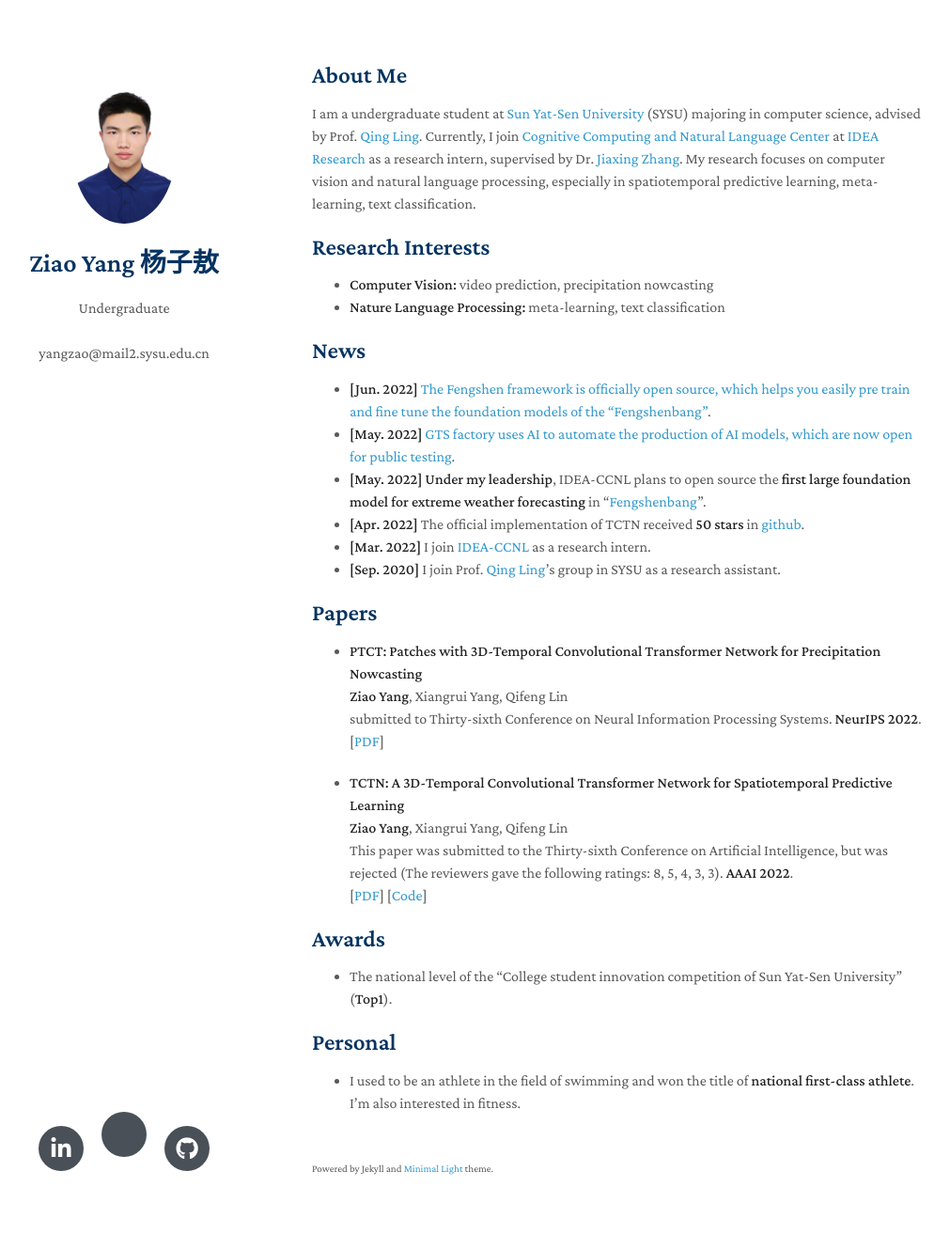
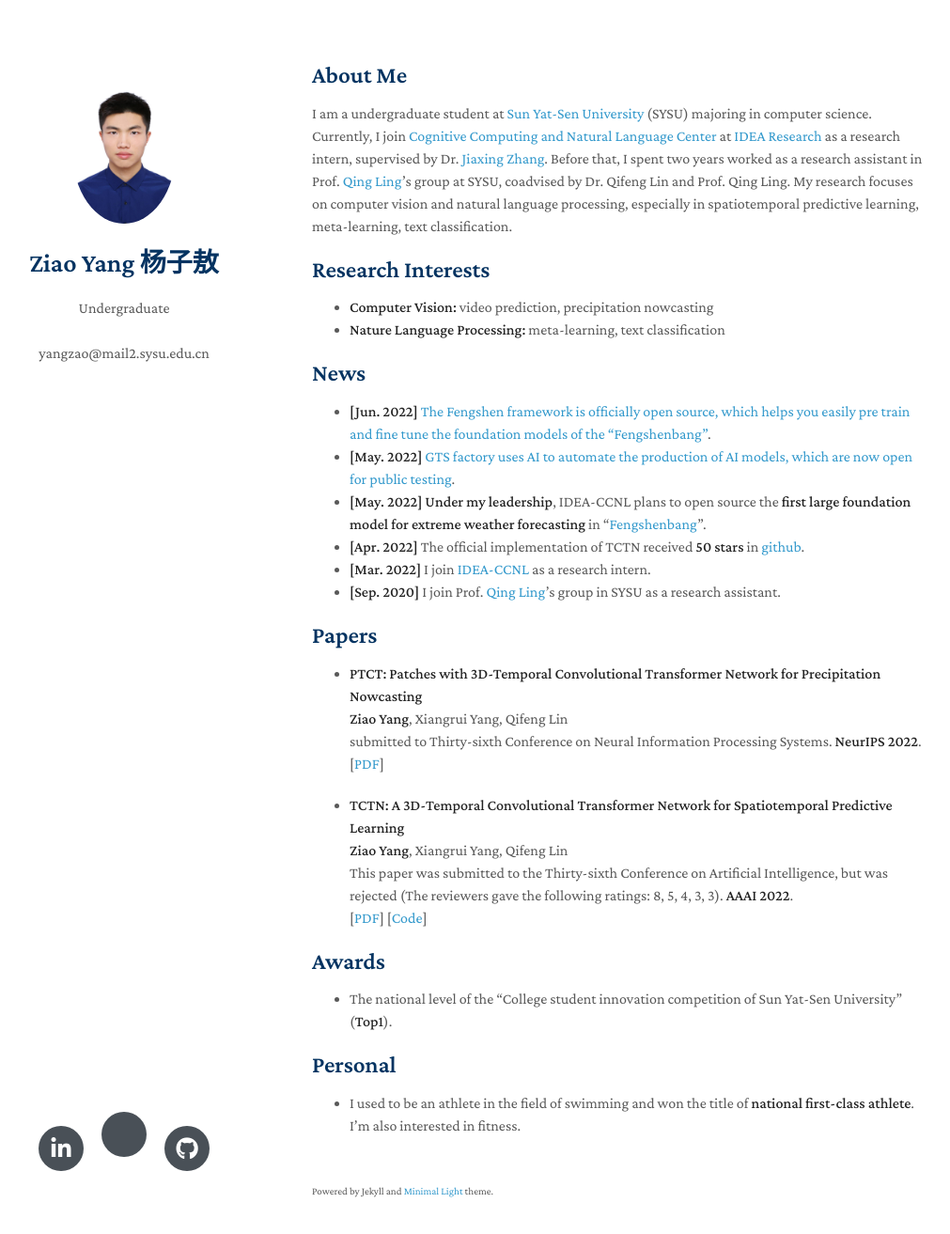
Before and after one commit to yangziao56/homepage, a Jekyll site: the page built from index.md, in a window 1280 px wide and 1348 px high. Shown: the top 1313 px of the window at 94% size, without its empty margins (138-1149 px from the left). Built offline with Jekyll 4.4.1, drawn with Linux system fonts in a browser that asks for light colours; nearby versions of some CDN libraries; a style sheet for code colours, icons or effects is not loaded; our own code applies the rules of GitHub Pages for plain Markdown files.

Commit message:
Update index.md
Signed-off-by: Ziao Yang <70676524+yangziao56@users.noreply.github.com>

```diff
--- a/index.md
+++ b/index.md
@@ -4,7 +4,7 @@ layout: homepage
 
 ## About Me
 
-I am a undergraduate student at [Sun Yat-Sen University](https://www.sysu.edu.cn/sysuen/) (SYSU) majoring in computer science, advised by Prof. [Qing Ling](http://home.ustc.edu.cn/~qingling/). Currently, I join [Cognitive Computing and Natural Language Center](https://idea.edu.cn/en/ccnl.html) at [IDEA Research](https://idea.edu.cn/en/about-idea.html) as a research intern, supervised by Dr. [Jiaxing Zhang](https://idea.edu.cn/en/person/zhangjiaxing.html).
+I am a undergraduate student at [Sun Yat-Sen University](https://www.sysu.edu.cn/sysuen/) (SYSU) majoring in computer science. Currently, I join [Cognitive Computing and Natural Language Center](https://idea.edu.cn/en/ccnl.html) at [IDEA Research](https://idea.edu.cn/en/about-idea.html) as a research intern, supervised by Dr. [Jiaxing Zhang](https://idea.edu.cn/en/person/zhangjiaxing.html). Before that,  I spent two years worked as a research assistant in Prof. [Qing Ling](http://home.ustc.edu.cn/~qingling/)'s group at SYSU, coadvised by Dr. Qifeng Lin and Prof. Qing Ling.
 My research focuses on computer vision and natural language processing, especially in spatiotemporal predictive learning, meta-learning, text classification.
 
 ## Research Interests
```
